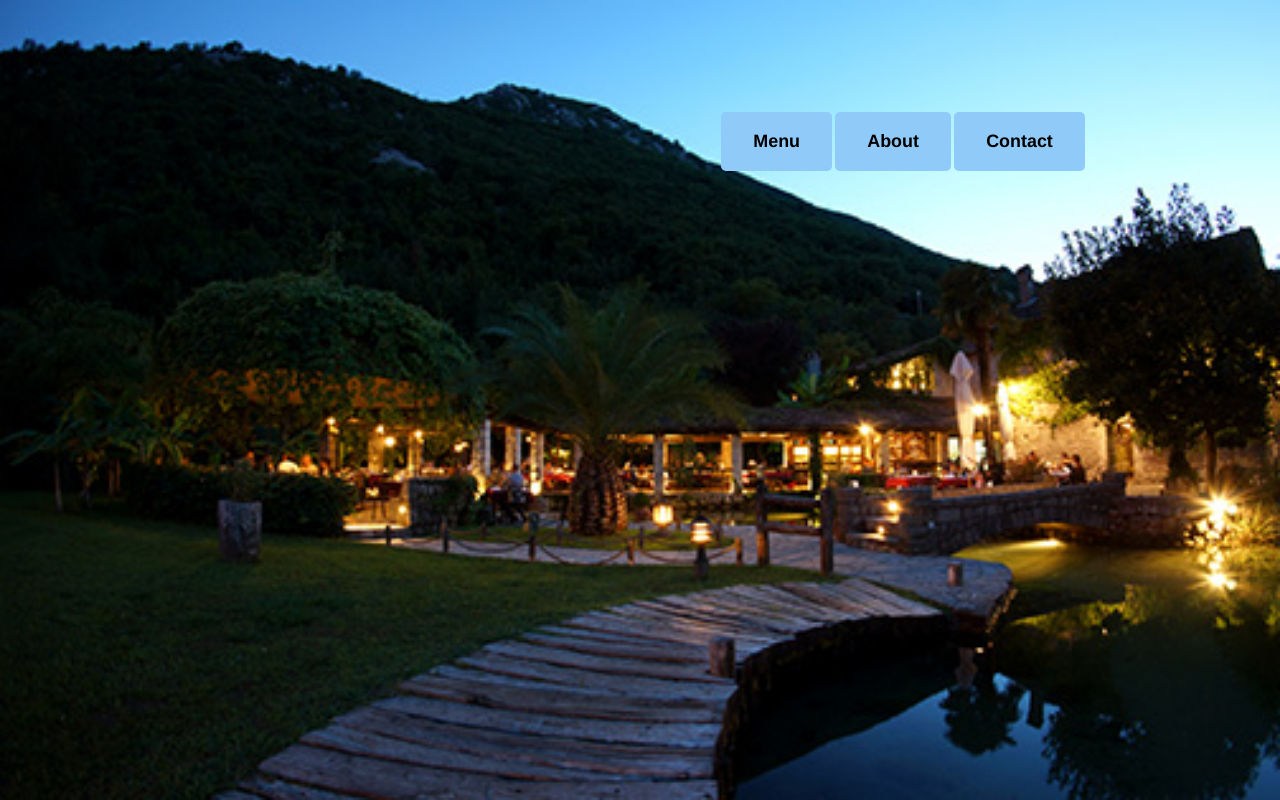
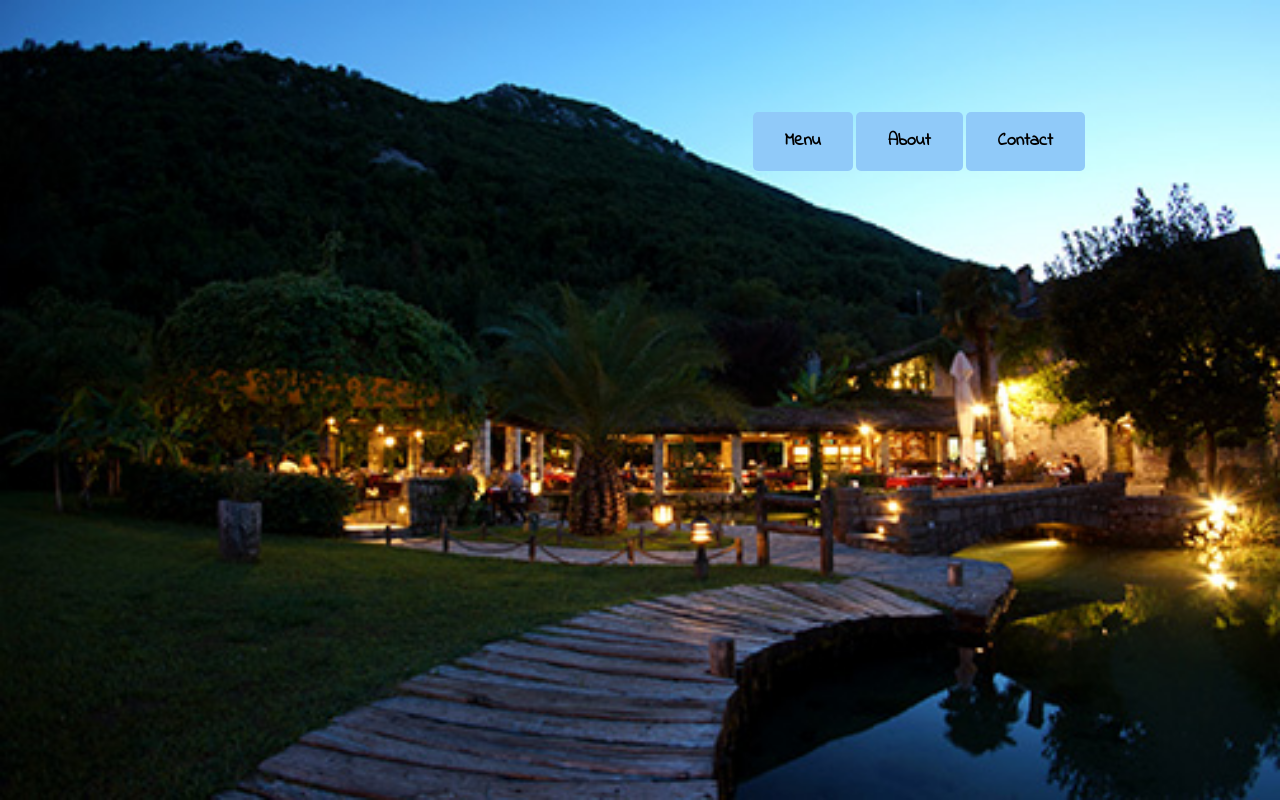
Before and after one commit to nijepa/restaurant-page, a website built with webpack: page dist/index.html in a window 1280 px wide. Built offline with nearby package versions, Linux system fonts and the light colour scheme.

Commit message:
Added Font

```diff
--- a/css/style.css
+++ b/css/style.css
@@ -62,8 +62,8 @@ body {
   min-height: 100vh;
 	box-sizing: border-box;
 	padding-top: 10vh;
-  font-family: "HelveticaNeue-Light", "Helvetica Neue Light", "Helvetica Neue", Helvetica, Arial, "Lucida Grande", sans-serif;
-  font-weight: 300;
+  font-family: 'Indie Flower', cursive;
+  font-weight: 600;
   line-height: 1.5;
   max-width: 60rem;
   margin: 0 auto;
```
Also changed, not shown: dist/index.html.
